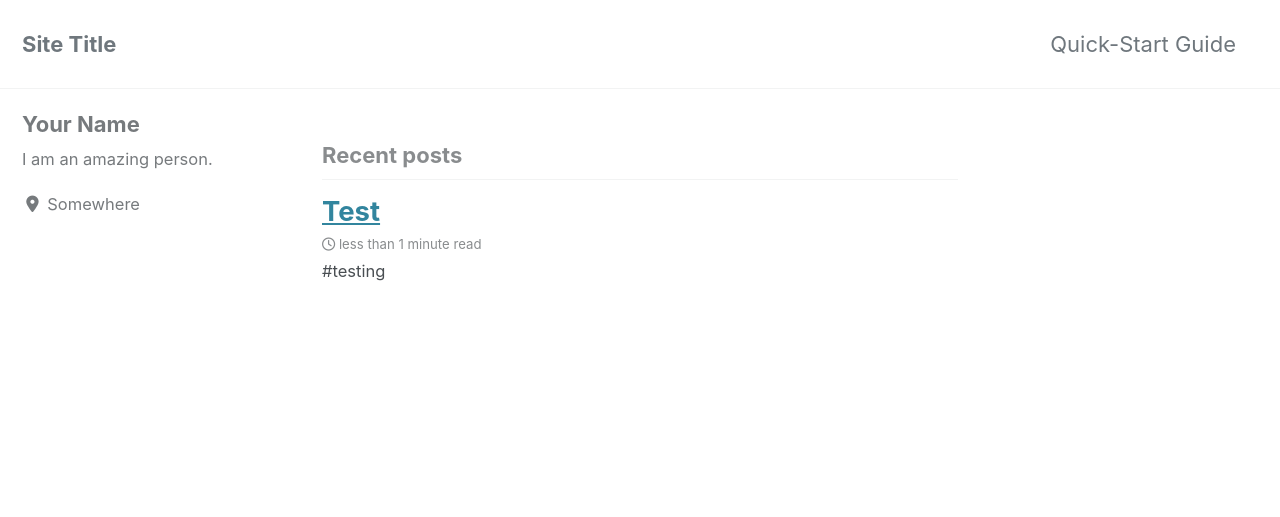
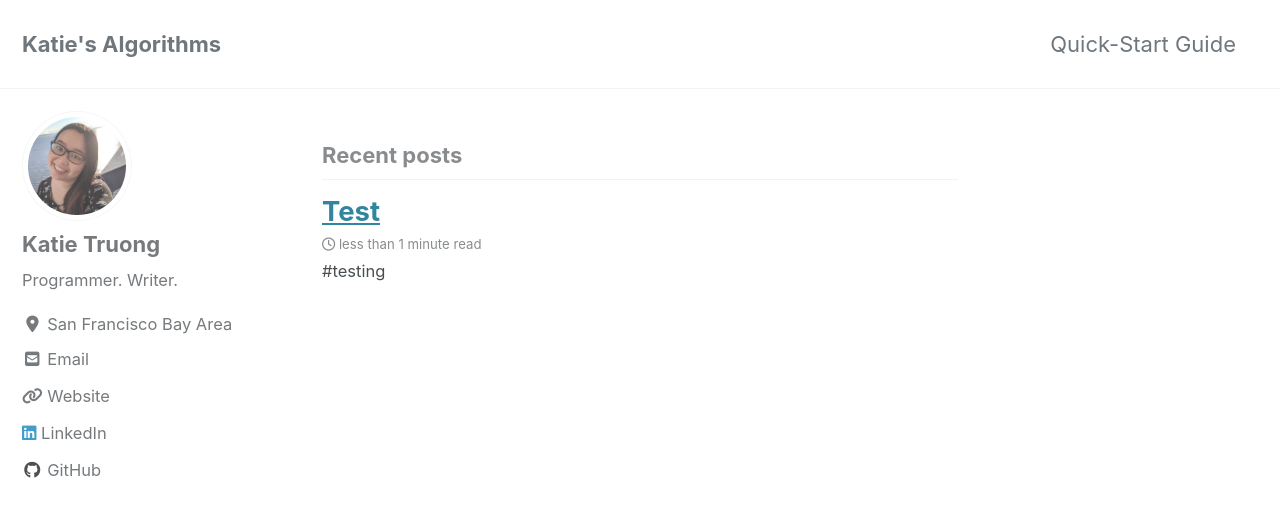
Before and after one commit to katie-truong/blog, a Jekyll site: the page built from index.html, in a window 1280 px wide and 900 px high. Shown: the top 517 px of the window. Built offline with Jekyll 4.4.1, drawn with Linux system fonts in a browser that asks for light colours; cached includes are drawn as plain includes; nearby versions of some CDN libraries; the list of posts is cut into pages by our own code; some of the changed text lies outside the part shown.

Commit message:
Add social media links

```diff
--- a/_config.yml
+++ b/_config.yml
@@ -16,10 +16,10 @@ minimal_mistakes_skin    : "default" # "air", "aqua", "contrast", "dark", "dirt"
 
 # Site Settings
 locale                   : "en-US"
-title                    : "Site Title"
+title                    : "Katie's Algorithms"
 title_separator          : "-"
-name                     : "Your Name"
-description              : "An amazing website."
+name                     : "Katie Truong"
+description              : "Solving puzzles, one by one"
 url                      : # the base hostname & protocol for your site e.g. "https://mmistakes.github.io"
 baseurl                  : # the subpath of your site, e.g. "/blog"
 repository               : # GitHub username/repo-name e.g. "mmistakes/minimal-mistakes"
@@ -106,52 +106,34 @@ analytics:
 
 # Site Author
 author:
-  name             : "Your Name"
-  avatar           : # path of avatar image, e.g. "/assets/images/bio-photo.jpg"
-  bio              : "I am an amazing person."
-  location         : "Somewhere"
+  name             : "Katie Truong"
+  avatar           : "/assets/images/katie.jpg"
+  bio              : "Programmer. Writer."
+  location         : "San Francisco Bay Area"
   email            :
   links:
     - label: "Email"
       icon: "fas fa-fw fa-envelope-square"
-      # url: mailto:your.name@email.com
+      url: mailto:katietruong.ucdavis@gmail.com
     - label: "Website"
       icon: "fas fa-fw fa-link"
-      # url: "https://your-website.com"
-    - label: "Twitter"
-      icon: "fab fa-fw fa-twitter-square"
-      # url: "https://twitter.com/"
-    - label: "Facebook"
-      icon: "fab fa-fw fa-facebook-square"
-      # url: "https://facebook.com/"
+      url: "https://katietruong.com"
+    - label: "LinkedIn"
+      icon: "fab fa-linkedin"
+      url: "https://linkedin.com/in/katie-truong"
     - label: "GitHub"
       icon: "fab fa-fw fa-github"
-      # url: "https://github.com/"
-    - label: "Instagram"
-      icon: "fab fa-fw fa-instagram"
-      # url: "https://instagram.com/"
+      url: "https://github.com/katie-truong"
 
 # Site Footer
 footer:
   links:
-    - label: "Twitter"
-      icon: "fab fa-fw fa-twitter-square"
-      # url:
-    - label: "Facebook"
-      icon: "fab fa-fw fa-facebook-square"
-      # url:
     - label: "GitHub"
       icon: "fab fa-fw fa-github"
-      # url:
-    - label: "GitLab"
-      icon: "fab fa-fw fa-gitlab"
-      # url:
-    - label: "Bitbucket"
-      icon: "fab fa-fw fa-bitbucket"
-      # url:
-    - label: "Instagram"
-      icon: "fab fa-fw fa-instagram"
-      # url:
+      url: "https://github.com/katie-truong"
+    - label: "LinkedIn"
+      icon: "fab fa-linkedin"
+      url: "https://linkedin.com/in/katie-truong"
 
 
 # Reading Files
```
Also changed, not shown: assets/images/katie.jpg (added).
